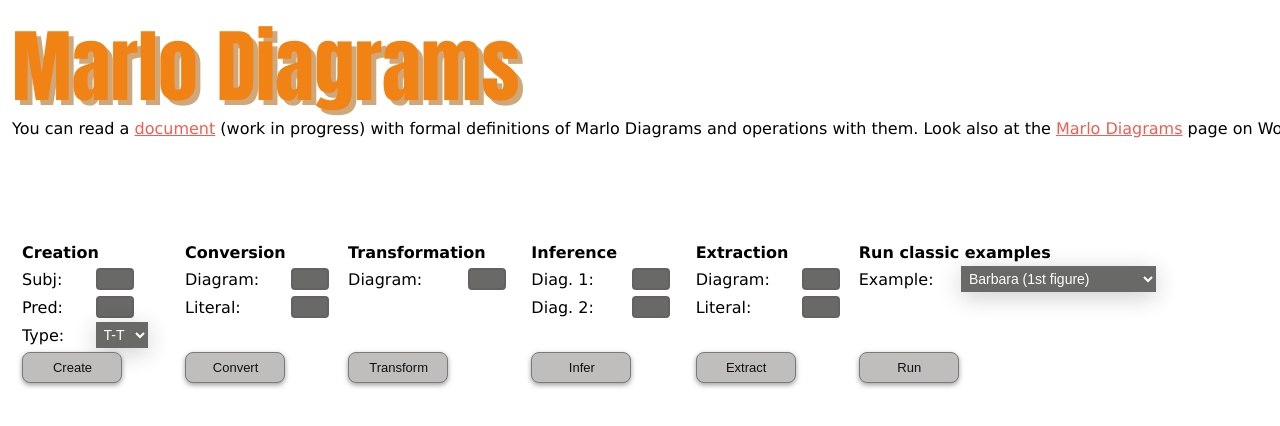
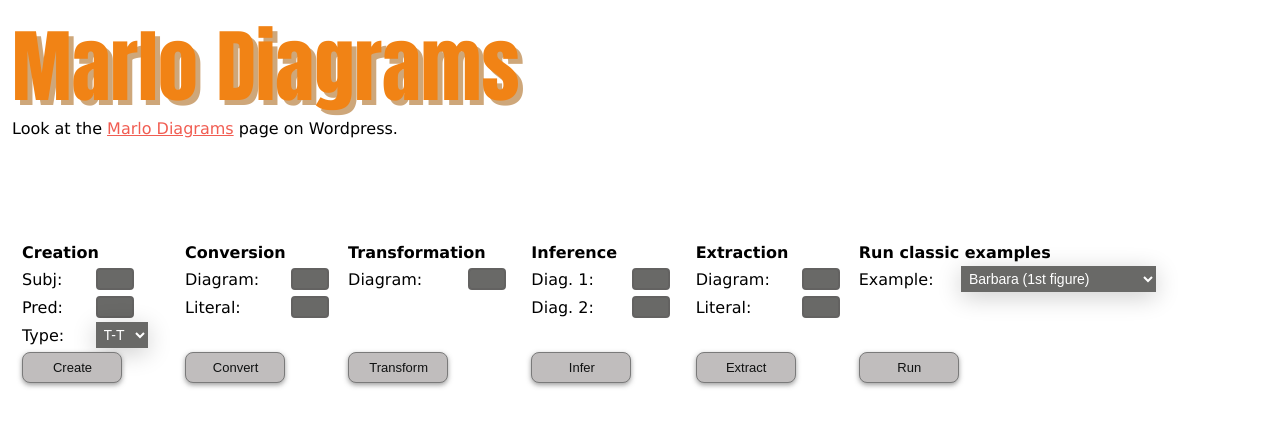
Before and after one commit to fersoler/MarloDiagrams, a plain HTML site: page index.html in a window 1280 px wide. Shown: the top 426 px of the page. Drawn offline with Linux system fonts and the light colour scheme.

Commit message:
Removed the link to doc

```diff
--- a/index.html
+++ b/index.html
@@ -21,7 +21,8 @@
     <body>
         <img src="./img/marloDiag.jpg" title="Marlo Diagrams" alt="Logo Marlo Diagrams" style="float: right; border: 0;" hspace="0" vspace="0"/>
         <h1>Marlo Diagrams</h1>
-        <p>You can read a <a href="./doc/main.pdf">document</a> (work in progress) with formal definitions of Marlo Diagrams and operations with them. Look also at the <a href="https://diagramademarlo.wordpress.com/silogismo-por-razonamiento-diagramatico-innovacion/">Marlo Diagrams</a> page on Wordpress.</p>
+        <p><!-- You can read a <a href="./doc/main.pdf">document</a> (work in progress) with formal definitions of Marlo Diagrams and operations with them.
+        -->Look at the <a href="https://diagramademarlo.wordpress.com/silogismo-por-razonamiento-diagramatico-innovacion/">Marlo Diagrams</a> page on Wordpress.</p>
         <div id="erricsubj" class="error">&nbsp;</div>
         <div id="erricpred" class="error"> &nbsp;</div>
     <p>&nbsp;</p>
```
